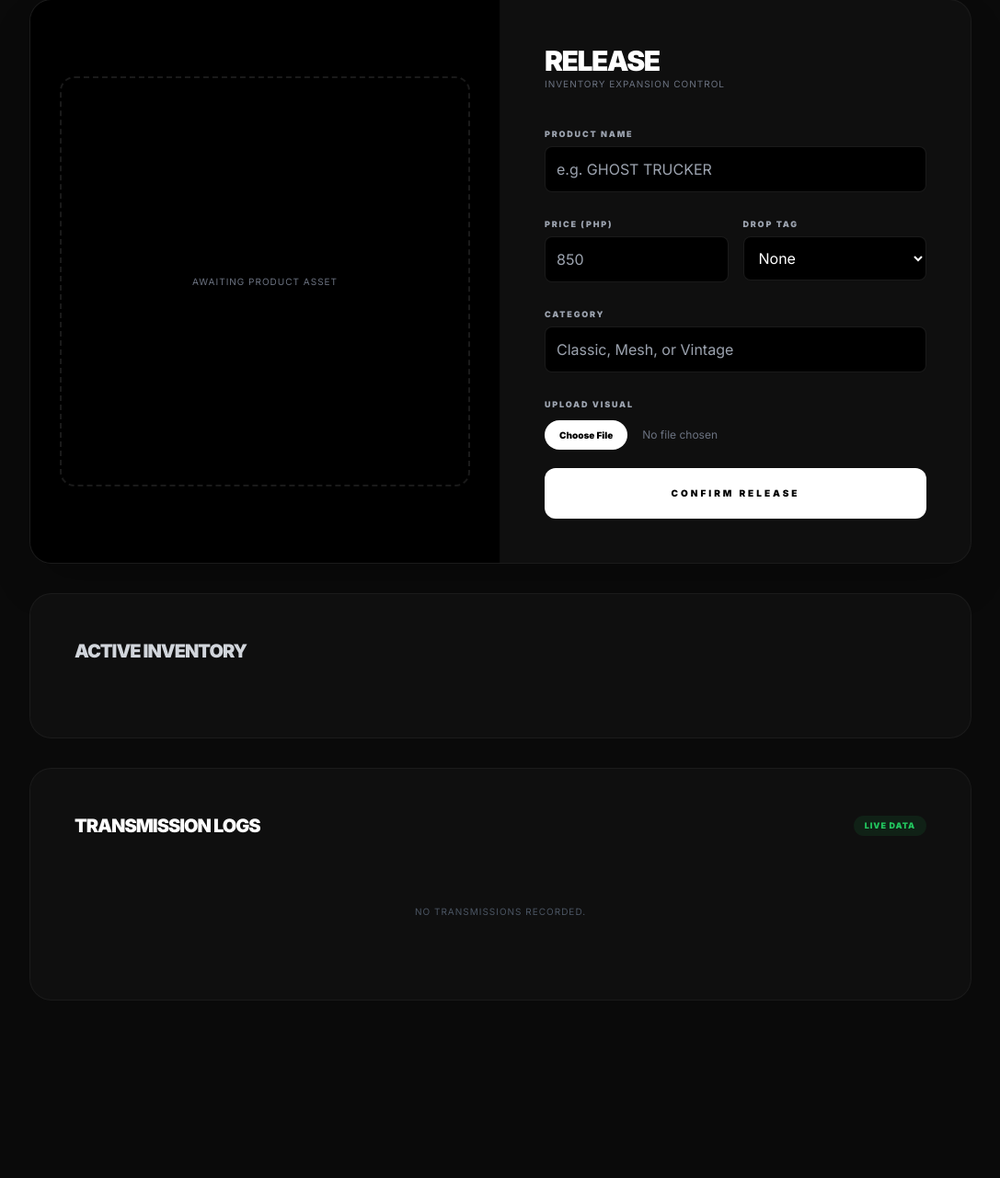
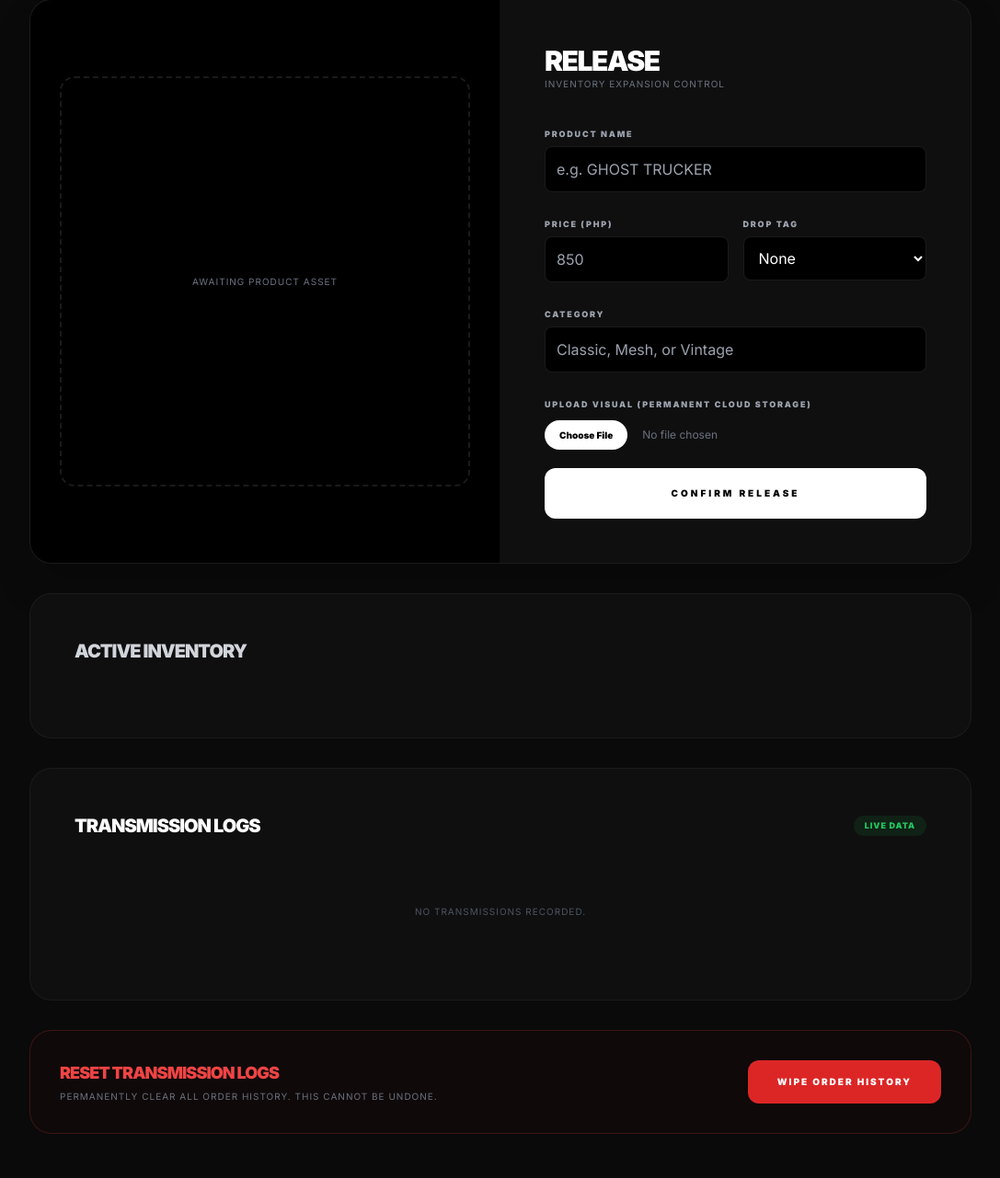
Before and after one commit to jaspher19/rr-caps, a Flask app: template templates/admin.html in a window 1280 px wide. Shown: the part 113-1394 px from the top of the page at 92% size, without its empty margins (96-1183 px from the left). Before the commit the page ends 1201 px from the top, so only its background shows below. Run offline with Flask 3, Linux system fonts and the light colour scheme; the template is opened without the code that fills it, so the values that code supplies are empty; some libraries are stand-ins or nearby versions.

Commit message:
Admin panel: Integrated Cloudinary and Wipe History

```diff
--- a/app.py
+++ b/app.py
@@ -5,11 +5,21 @@ import random, os, time
 from datetime import datetime
 from pymongo import MongoClient
 import certifi
+import cloudinary
+import cloudinary.uploader
 
 app = Flask(__name__)
-# The secret key encrypts the session cookie so users can't modify their own cart data
+# The secret key encrypts the session cookie
 app.secret_key = os.environ.get("SECRET_KEY", "rcaps4street_dev_key_123")
 ADMIN_PASSWORD = os.environ.get("ADMIN_PASSWORD", "STREET_BOSS_2026")
+
+# --- CLOUDINARY CONFIG ---
+# Add these to your Render Environment Variables
+cloudinary.config(
+  cloud_name = os.environ.get("CLOUDINARY_NAME"),
+  api_key = os.environ.get("CLOUDINARY_API_KEY"),
+  api_secret = os.environ.get("CLOUDINARY_API_SECRET")
+)
 
 # --- MONGODB CONFIG ---
 ca = certifi.where()
@@ -19,25 +29,15 @@ db = client['rcaps_database']
 products_col = db['products']
 orders_col = db['orders']
 
-# --- FILE CONFIG ---
-UPLOAD_FOLDER = os.path.join(os.path.abspath(os.path.dirname(__file__)), 'static/images/products')
-if not os.path.exists(UPLOAD_FOLDER):
-    os.makedirs(UPLOAD_FOLDER, exist_ok=True)
-app.config['UPLOAD_FOLDER'] = UPLOAD_FOLDER
-
 # --- EMAIL CONFIG ---
 MAIL_USER = os.environ.get('MAIL_USERNAME', 'ultrainstinct1596321@gmail.com')
 BREVO_API_KEY = os.environ.get('BREVO_API_KEY')
 
-# --- ENHANCED EMAIL FUNCTION ---
 def send_the_email(order_id, customer_email, total_price, address, city, phone, description, items_list):
     if not BREVO_API_KEY: return
-
     url = "https://api.brevo.com/v3/smtp/email"
     headers = {"accept": "application/json", "content-type": "application/json", "api-key": BREVO_API_KEY}
-
     items_text = "\n".join([f"- {item['name']} (x{item['qty']}): ₱{item['price'] * item['qty']}" for item in items_list])
-
     email_body = (
         f"Order Confirmation: {order_id}\n"
         f"-----------------------------------\n"
@@ -52,7 +52,6 @@ def send_the_email(order_id, customer_email, total_price, address, city, phone,
         f"GRAND TOTAL: ₱{total_price}\n\n"
         f"Thank you for shopping with RCAPS4STREETS!"
     )
-
     payload = {
         "sender": {"name": "RCAPS4STREETS", "email": MAIL_USER},
         "to": [{"email": customer_email}],
@@ -69,7 +68,6 @@ def send_the_email(order_id, customer_email, total_price, address, city, phone,
 @app.route("/shop")
 def home():
     all_products = list(products_col.find({}, {'_id': 0}))
-    # Get count of total items in the user's private session cart
     cart_count = len(session.get("cart", []))
     return render_template("index.html", products=all_products, cart_count=cart_count)
 
@@ -78,10 +76,7 @@ def view_cart():
     cart_ids = session.get("cart", [])
     cart_items = []
     total_price = 0
-
-    # Count occurrences of each ID in the session list
     counts = {str(cid): cart_ids.count(str(cid)) for cid in set(cart_ids)}
-
     for pid, qty in counts.items():
         try:
             p = products_col.find_one({"id": int(pid)}, {'_id': 0})
@@ -95,18 +90,13 @@ def view_cart():
 
 @app.route("/add-to-cart", methods=["POST"])
 def add_to_cart():
-    # Initialize a new list in this user's session if it doesn't exist
-    if "cart" not in session:
-        session["cart"] = []
-
+    if "cart" not in session: session["cart"] = []
     product_id = request.form.get("id")
     if product_id:
-        # We must re-assign the session variable to trigger the 'modified' flag
         cart = session["cart"]
         cart.append(str(product_id))
         session["cart"] = cart
         session.modified = True
-
     return jsonify({"status": "success", "cart_count": len(session["cart"])})
 
 @app.route("/remove-from-cart", methods=["POST"])
@@ -130,44 +120,29 @@ def checkout():
     try:
         cart_ids = session.get("cart", [])
         if not cart_ids: return redirect(url_for("home"))
-
         items_for_receipt = []
         total_price = 0
         counts = {str(cid): cart_ids.count(str(cid)) for cid in set(cart_ids)}
-
         for pid, qty in counts.items():
             p = products_col.find_one({"id": int(pid)}, {'_id': 0})
             if p:
                 total_price += p["price"] * qty
-                items_for_receipt.append({
-                    "name": p["name"],
-                    "price": p["price"],
-                    "qty": qty
-                })
+                items_for_receipt.append({"name": p["name"], "price": p["price"], "qty": qty})
 
         customer_email = request.form.get("email")
         phone = request.form.get("phone", "N/A")
         address = request.form.get("address", "N/A")
         city = request.form.get("city", "N/A")
         description = request.form.get("description", "No extra details")
-
         order_id = f"RCAPS-{datetime.now().year}-{random.randint(1000, 9999)}"
 
         orders_col.insert_one({
-            "order_id": order_id,
-            "email": customer_email,
-            "phone": phone,
-            "address": address,
-            "city": city,
-            "description": description,
-            "items": items_for_receipt,
-            "total": total_price,
+            "order_id": order_id, "email": customer_email, "phone": phone,
+            "address": address, "city": city, "description": description,
+            "items": items_for_receipt, "total": total_price,
             "date": datetime.now().strftime("%b %d, %Y")
         })
-
         send_the_email(order_id, customer_email, total_price, address, city, phone, description, items_for_receipt)
-
-        # Clear only this specific customer's cart after successful purchase
         session.pop("cart", None)
         return render_template("success.html", order_id=order_id, total=total_price, email=customer_email)
     except Exception as e:
@@ -188,29 +163,30 @@ def admin():
 def add_product():
     key = request.args.get('key')
     if key != ADMIN_PASSWORD: return "Unauthorized", 403
+
     file = request.files.get("photo")
-    image_path = "images/products/default.jpg"
+    image_url = "https://via.placeholder.com/500" # Fallback
+
     if file:
-        filename = secure_filename(file.filename)
-        unique_name = f"{int(time.time())}_{filename}"
-        file.save(os.path.join(app.config['UPLOAD_FOLDER'], unique_name))
-        image_path = f"images/products/{unique_name}"
+        # Upload directly to Cloudinary
+        upload_result = cloudinary.uploader.upload(file)
+        image_url = upload_result['secure_url']
 
     products_col.insert_one({
         "id": int(time.time()),
         "name": request.form.get("name"),
         "price": int(request.form.get("price", 0)),
-        "image": image_path,
+        "image": image_url, # Now storing the permanent Cloudinary Link
         "badge": request.form.get("badge"),
         "category": request.form.get("category")
     })
-    return redirect(url_for('admin', key=key))
+    return redirect(url_for('admin', key=key, success=True))
 
 @app.route("/admin/edit-price/<int:product_id>", methods=["POST"])
 def edit_price(product_id):
     key = request.args.get('key')
     if key != ADMIN_PASSWORD: return "Unauthorized", 403
-    new_price = request.form.get("new_price") # Fixed to match HTML input name
+    new_price = request.form.get("new_price")
     products_col.update_one({"id": product_id}, {"$set": {"price": int(new_price)}})
     return redirect(url_for('admin', key=key))
 
@@ -221,7 +197,12 @@ def delete_product(product_id):
     products_col.delete_one({"id": product_id})
     return redirect(url_for('admin', key=key))
 
+@app.route("/wipe_orders/<key>", methods=["POST"])
+def wipe_orders(key):
+    if key != ADMIN_PASSWORD: return "Unauthorized", 403
+    orders_col.delete_many({})
+    return redirect(url_for('admin', key=key))
+
 if __name__ == "__main__":
-    # Get port from environment variable for Render deployment
     port = int(os.environ.get("PORT", 5000))
     app.run(host='0.0.0.0', port=port)
--- a/requirements.txt
+++ b/requirements.txt
@@ -21,3 +21,4 @@ werkzeug
 pymongo[srv]
 dnspython
 certifi
+cloudinary
--- a/templates/admin.html
+++ b/templates/admin.html
@@ -66,7 +66,7 @@
 
           {% if request.args.get('success') %}
           <div id="success-alert" class="animate-slide-down bg-white text-black p-4 rounded-xl mb-6 flex justify-between items-center shadow-xl shadow-white/10">
-              <span class="text-[9px] font-black uppercase tracking-widest">✓ Product Deployed</span>
+              <span class="text-[9px] font-black uppercase tracking-widest">✓ Product Deployed to Cloud</span>
           </div>
           {% endif %}
 
@@ -95,7 +95,7 @@
                   <input type="text" name="category" placeholder="Classic, Mesh, or Vintage" required class="input-field mt-1 text-white">
               </div>
               <div>
-                  <label class="text-[9px] uppercase tracking-[0.2em] text-gray-400 font-bold">Upload Visual</label>
+                  <label class="text-[9px] uppercase tracking-[0.2em] text-gray-400 font-bold">Upload Visual (Permanent Cloud Storage)</label>
                   <input type="file" name="photo" id="photo-input" accept="image/*" required
                       class="mt-2 block w-full text-xs text-gray-500 file:mr-4 file:py-2 file:px-4 file:rounded-full file:border-0 file:text-[10px] file:font-black file:bg-white file:text-black hover:file:bg-gray-200">
               </div>
@@ -112,7 +112,7 @@
             {% for product in products %}
             <div class="bg-black border border-white/10 p-4 rounded-2xl flex flex-col sm:flex-row items-center justify-between gap-4 group">
                 <div class="flex items-center gap-4 w-full sm:w-auto">
-                    <img src="{{ url_for('static', filename=product.image) }}" class="w-12 h-12 object-contain bg-[#111] rounded-lg flex-shrink-0">
+                    <img src="{{ product.image }}" class="w-12 h-12 object-contain bg-[#111] rounded-lg flex-shrink-0">
                     <div class="truncate">
                         <p class="text-[10px] font-bold uppercase tracking-wide truncate">{{ product.name }}</p>
                         <p class="text-[9px] text-gray-500 uppercase">₱{{ product.price }}</p>
@@ -164,7 +164,6 @@
                     <div class="text-[10px] space-y-2">
                         <p class="text-gray-500 uppercase tracking-widest font-bold">Manifest & Notes</p>
                         <p class="text-white italic">"{{ order.description or 'No extra instructions.' }}"</p>
-
                         <div class="flex flex-wrap gap-2 pt-2">
                             {% if order.items and order.items is iterable %}
                                 {% for item in order.items %}
@@ -187,6 +186,18 @@
         </div>
     </div>
 
+    <div class="bg-red-950/10 border border-red-500/20 rounded-3xl p-6 md:p-8 flex flex-col md:flex-row items-center justify-between gap-6">
+        <div class="text-center md:text-left">
+            <h2 class="text-red-500 text-lg font-black uppercase tracking-tighter">Reset Transmission Logs</h2>
+            <p class="text-gray-500 text-[10px] uppercase tracking-widest mt-1">Permanently clear all order history. This cannot be undone.</p>
+        </div>
+        <form action="{{ url_for('wipe_orders', key=admin_key) }}" method="POST" onsubmit="return confirm('WARNING: This will permanently delete ALL order records. Proceed?');">
+            <button type="submit" class="w-full md:w-auto bg-red-600 hover:bg-red-500 text-white py-4 px-8 rounded-xl font-black uppercase tracking-[0.2em] text-[10px] transition-all">
+                Wipe Order History
+            </button>
+        </form>
+    </div>
+
   </div>
 
   <script>
@@ -207,7 +218,7 @@
         const btn = document.getElementById('release-btn');
         const content = document.getElementById('btn-content');
         btn.classList.add('opacity-50', 'pointer-events-none');
-        content.innerHTML = '<span class="loader-spin"></span> Syncing Terminal...';
+        content.innerHTML = '<span class="loader-spin"></span> Connecting to Cloudinary...';
     };
 
     const alertBox = document.getElementById('success-alert');
--- a/templates/index.html
+++ b/templates/index.html
@@ -20,7 +20,6 @@
       animation: marquee 20s linear infinite;
     }
 
-    /* Improved Dropdown for Mobile */
     .dropdown-content {
       transition: all 0.3s cubic-bezier(0.4, 0, 0.2, 1);
       transform: translateY(10px);
@@ -122,7 +121,7 @@
         {% if loop.index <= 6 %}
         <div class="group flex flex-col">
           <div class="relative overflow-hidden bg-[#111] aspect-[4/5] flex items-center justify-center rounded-lg">
-            <img src="{{ url_for('static', filename=product.image) }}" class="w-3/4 transition duration-700">
+            <img src="{{ product.image }}" class="w-3/4 transition duration-700 group-hover:scale-110">
 
             <div class="hidden md:block absolute bottom-4 left-4 right-4 translate-y-12 group-hover:translate-y-0 transition duration-500 opacity-0 group-hover:opacity-100">
                  <button onclick="quickAdd('{{ product.id }}')" class="w-full bg-white text-black py-3 text-[10px] uppercase font-bold">Quick Add +</button>
@@ -151,7 +150,7 @@
         <div class="p-4 grid grid-cols-2 md:grid-cols-4 gap-4">
             {% for product in products %}
             <div class="bg-white/5 p-3 rounded-lg border border-white/5">
-                <img src="{{ url_for('static', filename=product.image) }}" class="aspect-square object-contain mb-2">
+                <img src="{{ product.image }}" class="aspect-square object-contain mb-2">
                 <p class="text-[10px] font-bold uppercase truncate">{{ product.name }}</p>
                 <p class="text-[10px] text-gray-400 mb-2">₱{{ product.price }}</p>
                 <button onclick="quickAdd('{{ product.id }}')" class="w-full py-2 bg-white text-black text-[9px] font-bold uppercase">Add</button>
@@ -179,7 +178,6 @@
         })
         .then(response => response.json())
         .then(data => {
-            // Update mobile cart count
             const cartBadges = document.querySelectorAll('#cart-count, #cart-count-desktop, .relative span');
             cartBadges.forEach(badge => {
                 if(badge) badge.innerText = data.cart_count;
```
